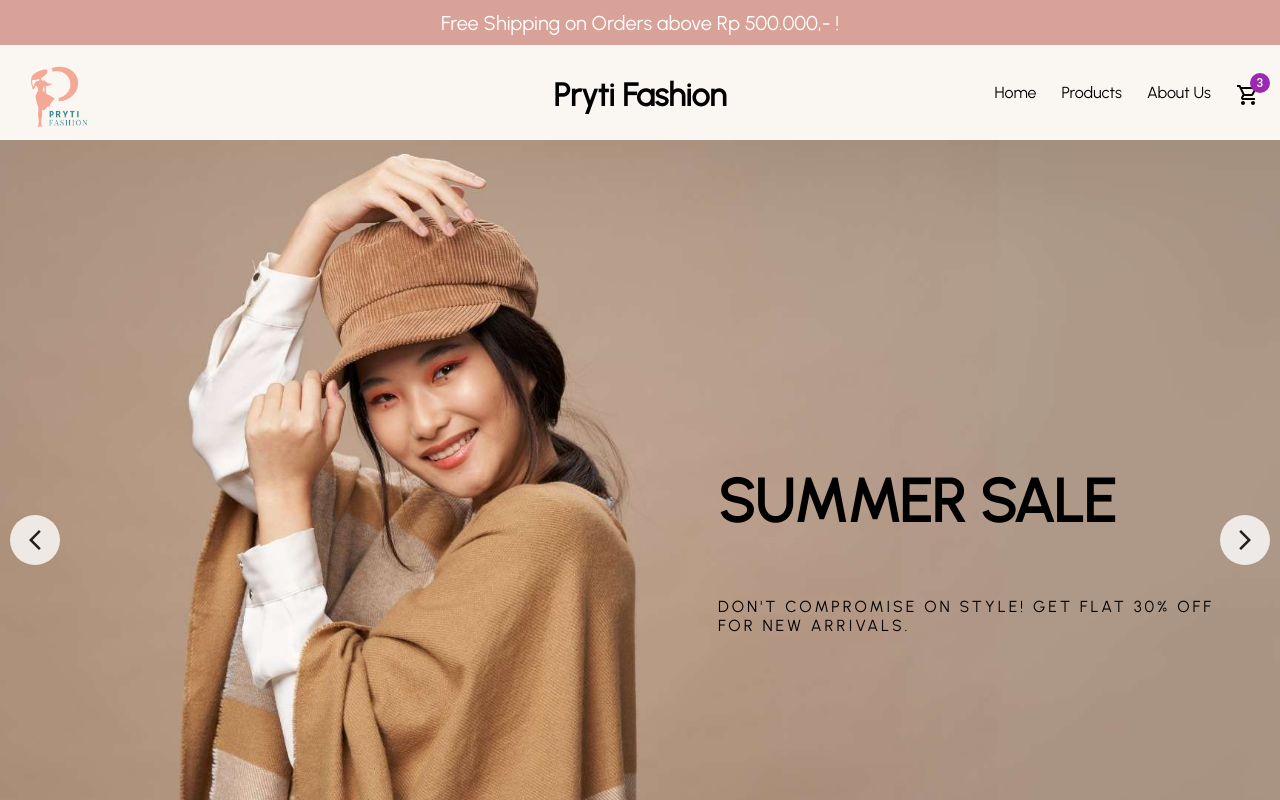
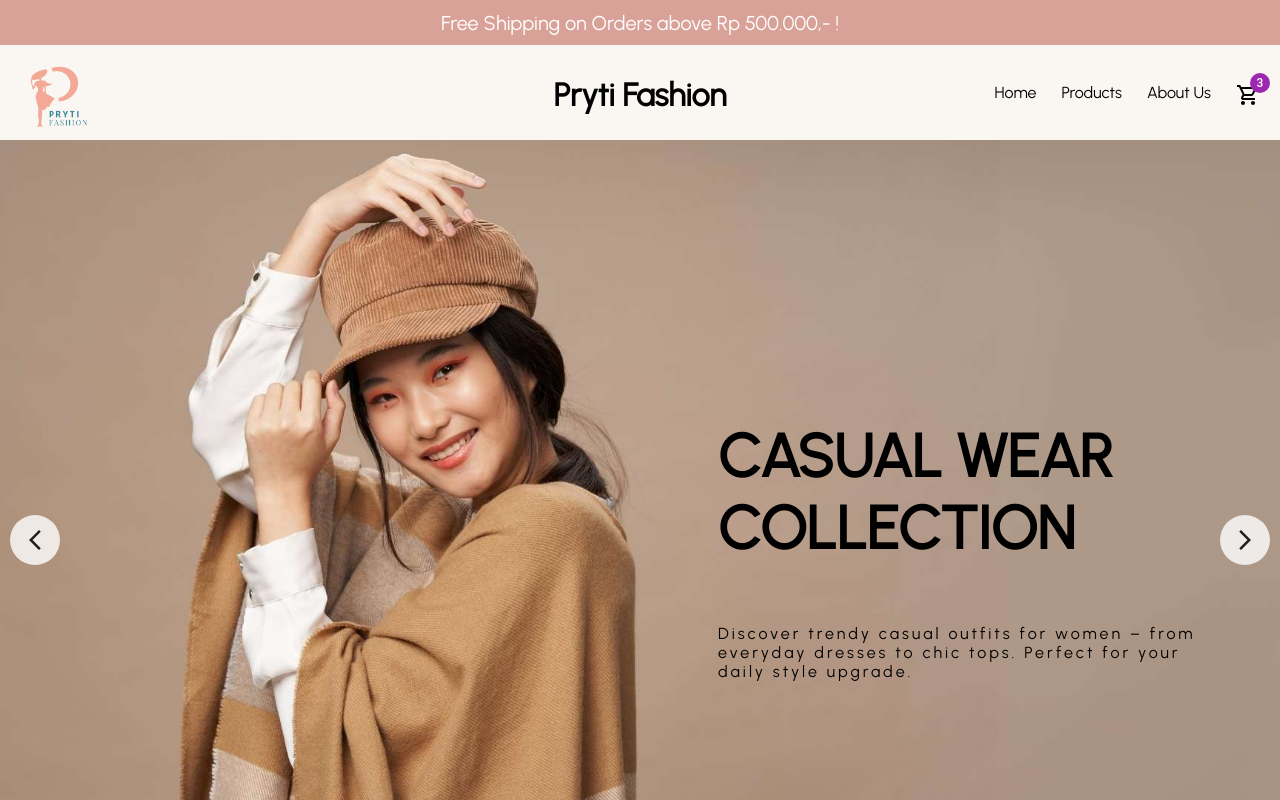
Before and after one commit to Tiaa21/PrytiFashion, a React (Create React App) app: page / in a window 1280 px wide. Shown: the top 800 px of the page. Built offline with nearby package versions, Linux system fonts and the light colour scheme; the HTML template or start-up script is replaced by a standard one.

Commit message:
SEO desc Producr

```diff
--- a/src/data.js
+++ b/src/data.js
@@ -2,23 +2,26 @@ export const sliderItems = [
   {
     id: 1,
     img: "../images/home/slider1.jpg",
-    title: "SUMMER SALE",
-    desc: "DON'T COMPROMISE ON STYLE! GET FLAT 30% OFF FOR NEW ARRIVALS.",
+    title: "CASUAL WEAR COLLECTION",
+    desc: "Discover trendy casual outfits for women – from everyday dresses to chic tops. Perfect for your daily style upgrade.",
     bg: "f5fafd",
+    alt: "Casual wear for women – stylish everyday dresses and tops",
   },
   {
     id: 2,
     img: "../images/home/slider3.jpg",
-    title: "AUTUMN COLLECTION",
-    desc: "DON'T COMPROMISE ON STYLE! GET FLAT 30% OFF FOR NEW ARRIVALS.",
+    title: "FORMAL & OFFICE STYLE",
+    desc: "Elegant blouses, dresses, and suits for professional women. Shop the latest office wear and formal fashion trends.",
     bg: "fcf1ed",
+    alt: "Formal office wear for women – elegant blouses, dresses, and suits",
   },
   {
     id: 3,
     img: "../images/home/slider2.jpg",
-    title: "LOUNGEWEAR LOVE",
-    desc: "DON'T COMPROMISE ON STYLE! GET FLAT 30% OFF FOR NEW ARRIVALS.",
+    title: "LOUNGE & COMFY STYLE",
+    desc: "Stay stylish at home with our loungewear collection – soft, comfortable, and made for relaxing days in style.",
     bg: "fbf0f4",
+    alt: "Loungewear for women – comfortable and stylish home outfits",
   },
 ];
 
@@ -57,7 +60,7 @@ export const popularProducts = [
     sku: "GHT95245AAA",
     tags: ["Women", "Shirt", "Fashion"],
     rating: 4.8,
-    desc: "Soft cotton vintage T-shirt for women.",
+    desc: "A soft cotton vintage T-shirt for women, made from breathable 100% cotton fabric that feels gentle on the skin. Designed with a timeless vintage look, this tee is versatile enough for everyday wear, whether you're running errands, hanging out with friends, or pairing it with jeans for a casual streetwear style. Its relaxed fit ensures comfort throughout the day while keeping your outfit effortlessly stylish.",
     photos: [
       "../images/products/shirt1_1.png",
       "../images/products/shirt1_2.png",
@@ -88,7 +91,7 @@ export const popularProducts = [
     sku: "GHT95245AAA",
     tags: ["Women", "Shirt", "Fashion"],
     rating: 4.9,
-    desc: "Soft cotton tied T-shirt for women.",
+    desc: "A trendy tied T-shirt for women crafted from premium cotton for a soft, breathable feel. The stylish front tie detail adds a modern twist to the classic tee, making it perfect for casual outings, coffee dates, or a laid-back weekend look. Pair it with high-waisted jeans, skirts, or shorts for a chic and versatile outfit suitable for summer or spring days.",
     photos: [
       "../images/products/shirt2_1.png",
       "../images/products/shirt2_2.png",
@@ -101,7 +104,7 @@ export const popularProducts = [
         date: "1 month ago",
         rating: 5,
         comment: "Love it! The fit and fabric are perfect.",
-        images: ["../images/products/shirt1_1.png"],
+        images: ["../images/products/shirt2_1.png"],
       },
     ],
   },
@@ -120,7 +123,7 @@ export const popularProducts = [
     sku: "SHIRT-OSGT-2025",
     tags: ["Unisex", "Shirt", "Casual"],
     rating: 4.7,
-    desc: "Trendy oversized T-shirt with modern graphic print.",
+    desc: "This oversized graphic T-shirt is made from a durable cotton blend that combines softness with long-lasting quality. Featuring a bold modern print, it’s designed for those who love relaxed and streetwear-inspired fashion. Perfect for casual hangouts, concerts, or layering under jackets, the oversized fit gives women a comfortable and trendy look.",
     photos: [
       "../images/products/shirt3_1.png",
       "../images/products/shirt3_2.png",
@@ -151,7 +154,7 @@ export const popularProducts = [
     sku: "SHIRT-SLN-2025",
     tags: ["Men", "Shirt", "Summer"],
     rating: 4.5,
-    desc: "Breathable striped linen shirt for casual summer wear.",
+    desc: "A breathable striped linen shirt designed for men, crafted from lightweight linen fabric that keeps you cool during warm summer days. With its casual yet polished design, this shirt works well for beach vacations, summer parties, or even a relaxed office look. Pair it with shorts for a laid-back vibe or chinos for a smart casual style.",
     photos: [
       "../images/products/shirt4_1.png",
       "../images/products/shirt4_2.png",
@@ -182,7 +185,7 @@ export const popularProducts = [
     sku: "DRS-FLR-2025",
     tags: ["Women", "Dress", "Summer"],
     rating: 4.8,
-    desc: "Lightweight floral dress, perfect for summer outings.",
+    desc: "A lightweight floral summer dress made from soft, flowy fabric that allows maximum comfort while keeping you stylish in warm weather. Its vibrant floral pattern brings a cheerful vibe, perfect for brunch dates, garden parties, or holiday getaways. Designed with a flattering fit, this dress can be styled with sandals for a relaxed look or heels for a more elegant appearance.",
     photos: [
       "../images/products/dress1_1.png",
       "../images/products/dress1_2.png",
@@ -195,7 +198,10 @@ export const popularProducts = [
         date: "1 week ago",
         rating: 5,
         comment: "Love this dress! Perfect for brunch dates.",
-        images: ["../images/products/dress1_2.png", "../images/products/dress1_3.png"],
+        images: [
+          "../images/products/dress1_2.png",
+          "../images/products/dress1_3.png",
+        ],
       },
     ],
   },
@@ -214,7 +220,7 @@ export const popularProducts = [
     sku: "DRS-EVD-2025",
     tags: ["Women", "Dress", "Formal"],
     rating: 4.9,
-    desc: "Elegant long evening dress for special occasions.",
+    desc: "An elegant long evening dress tailored from premium satin-blend fabric, giving it a luxurious sheen and flow. Designed for special occasions like weddings, galas, or formal dinners, this dress hugs the body beautifully while allowing ease of movement. Available in classic colors such as red and black, it’s the perfect statement piece for women who want to stand out with timeless sophistication.",
     photos: [
       "../images/products/dress2_1.png",
       "../images/products/dress2_2.png",
```
